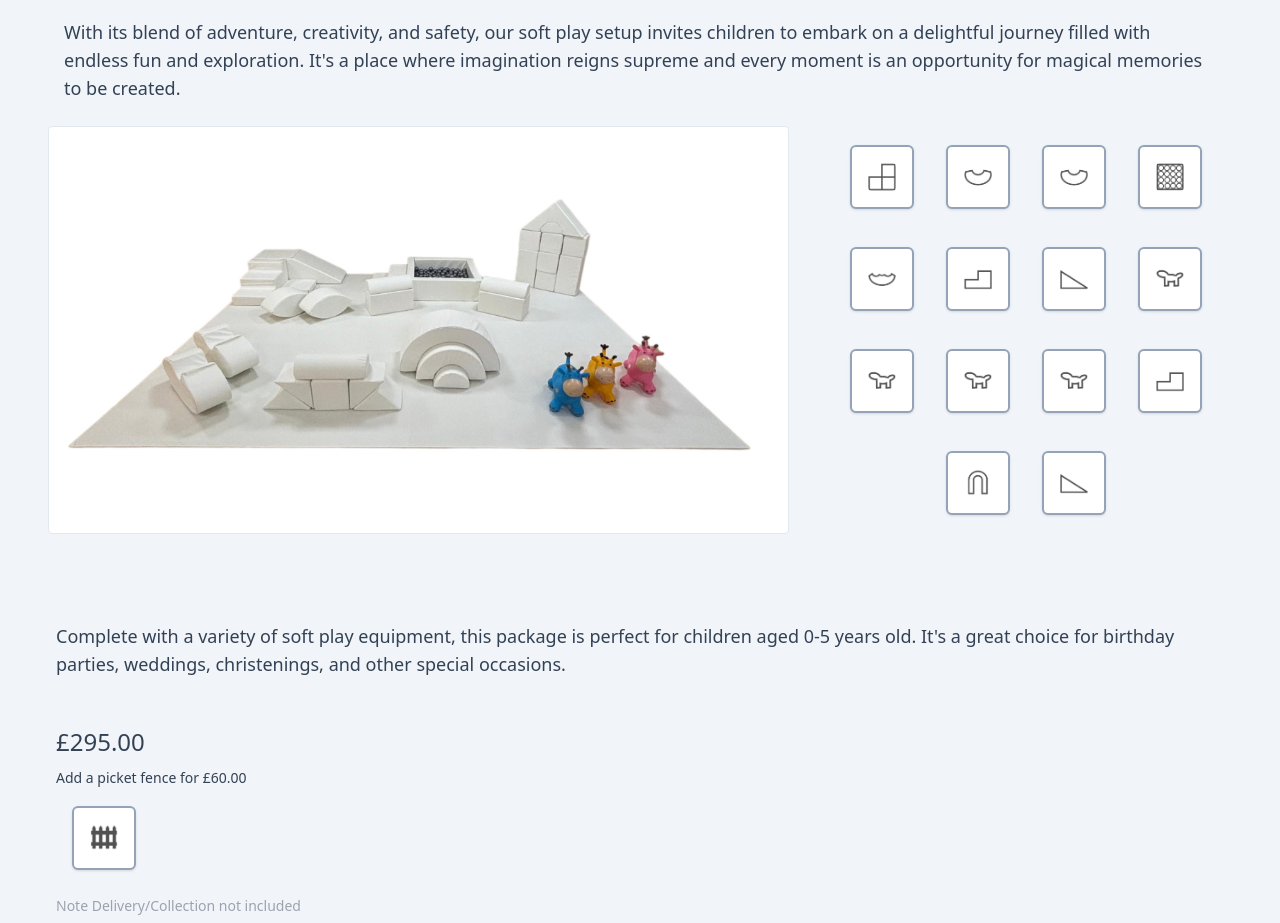
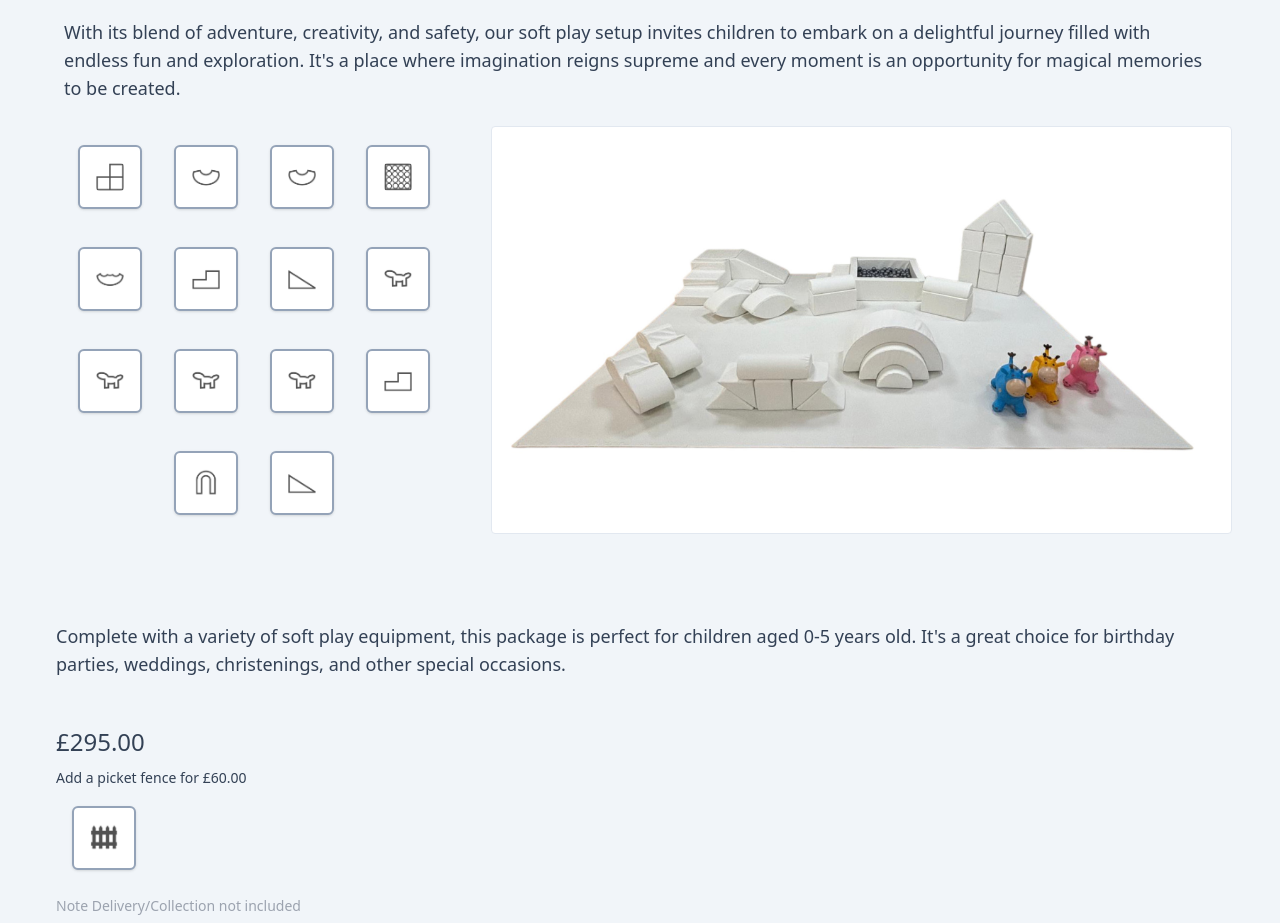
Before and after one commit to 5ero/funtimesoftplay, a Nuxt app: page /landing in a window 1280 px wide. Shown: the part 2260-3183 px from the top of the page. Built offline with nearby package versions, Linux system fonts and the light colour scheme.

Commit message:
updated sets

```diff
--- a/components/sets.vue
+++ b/components/sets.vue
@@ -66,7 +66,7 @@
 
         </p>
         <div class="flex flex-col md:flex-row">
-          <div class="order-1 md:order-2 flex flex-wrap items-center justify-center w-full mx-auto m-4">
+          <div class="order-2 md:order-1 flex flex-wrap items-center justify-center w-full mx-auto m-4">
             <icon src="/img/icons/blocks.png" label="blocks" />
             <icon src="/img/icons/rocker.png" label="rocker" />
             <icon src="/img/icons/rocker.png" label="rocker" />
@@ -82,7 +82,7 @@
             <icon src="/img/icons/bridge.png" label="bridge" />
             <icon src="/img/icons/slide.png" label="slide" />
           </div>
-          <div class="order-2 md:order-1 border border-slate-200 rounded m-4 bg-white">
+          <div class="order-1 md:order-2 border border-slate-200 rounded m-4 bg-white">
             <img src="/img/displays/maxi.jpg" class="p-2 md:p-4" alt="">
           </div>
         </div>
```
